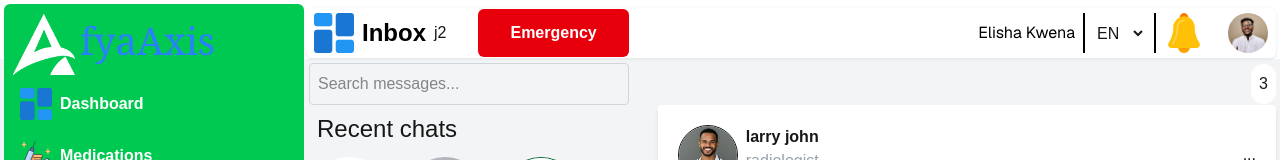
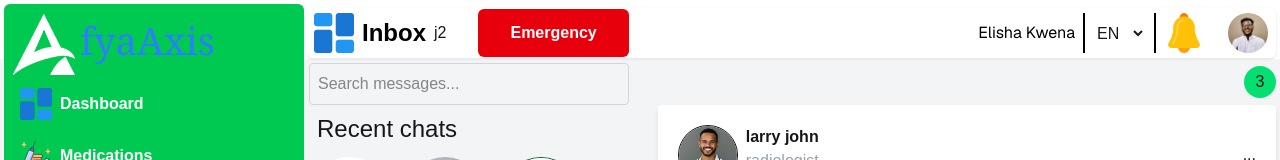
Before and after one commit to Elisha-Kwena/afyaaxis, a Next.js app in the folder client/: page /inbox in a window 1280 px wide. Shown: the top 160 px of the page. Built offline with nearby package versions, Linux system fonts and the light colour scheme.

Commit message:
Update notification badge styling in inbox page
Adjusted the notification badge to use a green background, reduced padding, and set fixed height and width for improved appearance. Also centered the notification count text.

```diff
--- a/client/src/app/(patient)/inbox/page.tsx
+++ b/client/src/app/(patient)/inbox/page.tsx
@@ -36,8 +36,8 @@ export default function InboxPage() {
 
               <div>
                 {/*notifications*/}
-                <div className="rounded-full p-2 bg-white">
-                  <h1>3</h1>
+                <div className="rounded-full p-1 bg-green-400 mb-1 h-8 w-8 text center">
+                  <h1 className="text-center">3</h1>
                 </div>
               </div>
             </div>
```
